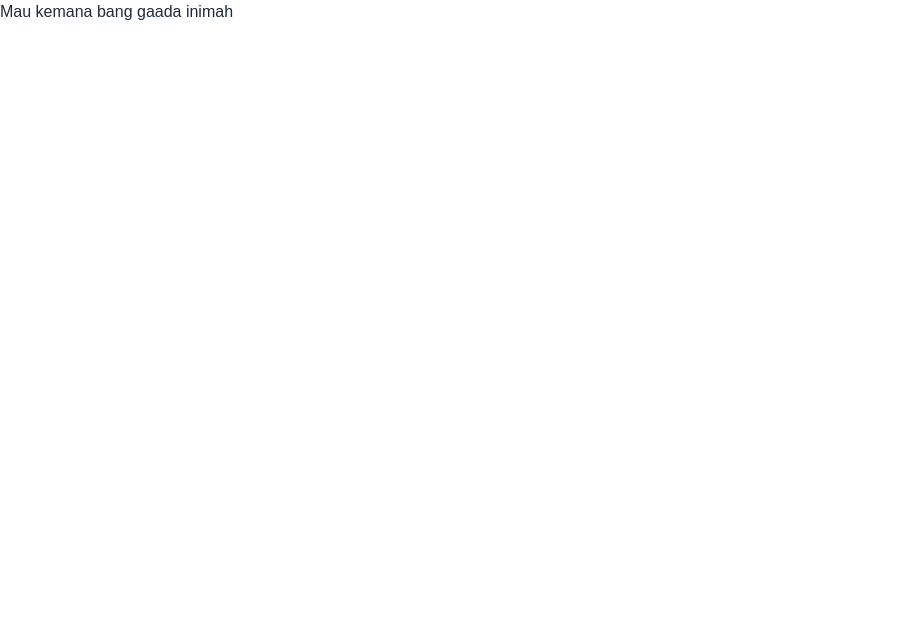
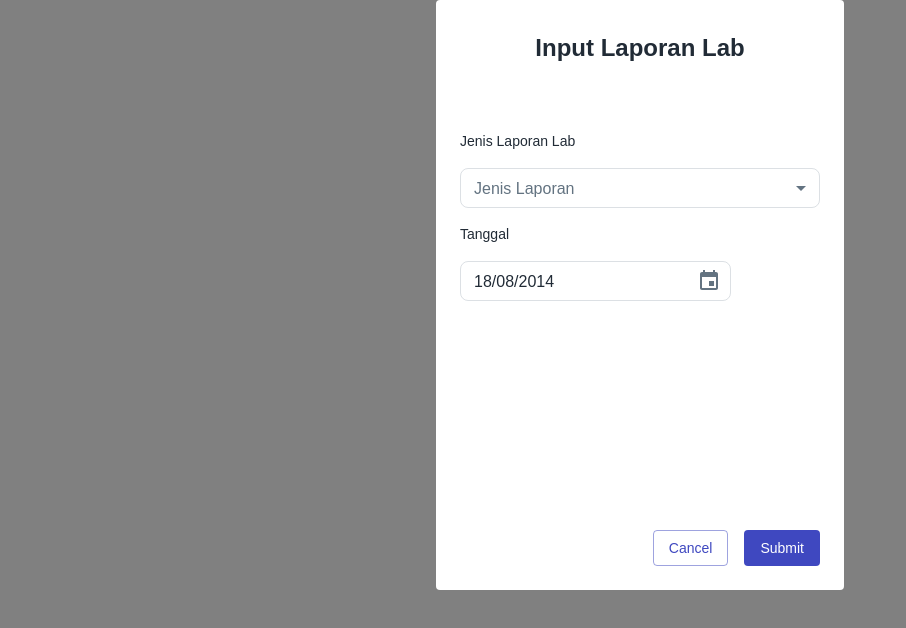
Before and after one commit to primawk/pms, a React (Create React App) app: page /pilih-laporan in a window 1280 px wide. Before the commit this address led to /404. Shown: the top 628 px of the page, without its empty margins (0-906 px from the left). Built offline with nearby package versions, Linux system fonts and the light colour scheme.

Commit message:
modal pilih laporan

```diff
--- /dev/null
+++ b/src/components/Modal/LaporanLab/PilihLaporan.jsx
@@ -0,0 +1,110 @@
+import React, { useState } from 'react';
+import { Grid, Button, Box } from '@mui/material';
+import InputLabel from '@mui/material/InputLabel';
+import MenuItem from '@mui/material/MenuItem';
+import FormControl from '@mui/material/FormControl';
+import Select from '@mui/material/Select';
+import TextField from '@mui/material/TextField';
+import { LocalizationProvider } from '@mui/x-date-pickers/LocalizationProvider';
+import { AdapterDateFns } from '@mui/x-date-pickers/AdapterDateFns';
+import { DesktopDatePicker } from '@mui/x-date-pickers/DesktopDatePicker';
+import { blue } from '@mui/material/colors';
+
+const PilihLaporan = () => {
+  const [value, setValue] = useState(new Date('2014-08-18T21:11:54'));
+
+  const handleChange = (newValue) => {
+    setValue(newValue);
+  };
+  return (
+    <div
+      style={{
+        backgroundColor: 'gray',
+        width: '100%',
+        height: '100%',
+        overflow: 'auto', // it makes this container follow the height of its content
+        position: 'relative'
+      }}
+    >
+      <Grid
+        container
+        sx={{
+          width: '25.5rem',
+          height: '36.875rem',
+          backgroundColor: 'white',
+          borderRadius: '4px',
+          margin: 'auto'
+        }}
+      >
+        <Grid
+          container
+          sx={{
+            display: 'flex',
+            flexDirection: 'column',
+            alignItems: 'flex-start'
+          }}
+        >
+          <Grid item sx={{ margin: '1.875rem auto 4.063rem auto' }}>
+            <h2>Input Laporan Lab</h2>
+          </Grid>
+          <Grid item sx={{ margin: '0 auto 1rem 1.5rem' }}>
+            <Box sx={{ fontSize: '0.875rem' }}>Jenis Laporan Lab</Box>
+          </Grid>
+          <Grid item sx={{ width: '22.5rem', margin: '0 auto 1rem 1.5rem' }}>
+            <FormControl fullWidth size="small">
+              <InputLabel id="demo-simple-select-label">Jenis Laporan</InputLabel>
+              <Select
+                labelId="demo-simple-select-label"
+                label="Jenis Laporan"
+                id="demo-simple-select"
+              >
+                <MenuItem value={10}>Laporan Internal</MenuItem>
+                <MenuItem value={20}>Laporan Eksternal</MenuItem>
+              </Select>
+            </FormControl>
+          </Grid>
+          <Grid item sx={{ margin: '0 auto 1rem 1.5rem' }}>
+            <Box sx={{ fontSize: '0.875rem' }}>Tanggal</Box>
+          </Grid>
+          <Grid item sx={{ width: '22.5rem', margin: '0 auto 1rem 1.5rem' }}>
+            <LocalizationProvider dateAdapter={AdapterDateFns} fullWidth>
+              <DesktopDatePicker
+                inputFormat="dd/MM/yyyy"
+                value={value}
+                onChange={handleChange}
+                fullWidth
+                renderInput={(params) => <TextField {...params} size="small" />}
+              />
+            </LocalizationProvider>
+          </Grid>
+          <Grid
+            container
+            sx={{
+              display: 'flex',
+              flexDirection: 'row',
+              justifyContent: 'flex-end',
+              alignItems: 'center',
+              margin: 'auto 0 1.5rem 0'
+            }}
+          >
+            <Grid item sx={{ marginRight: '1rem' }}>
+              <Button variant="outlined" sx={{ fontWeight: '400' }}>
+                Cancel
+              </Button>
+            </Grid>
+            <Grid item>
+              <Button
+                variant="contained"
+                sx={{ boxShadow: '0', fontWeight: '400', marginRight: '1.5rem' }}
+              >
+                Submit
+              </Button>
+            </Grid>
+          </Grid>
+        </Grid>
+      </Grid>
+    </div>
+  );
+};
+
+export default PilihLaporan;
--- a/src/pages/LaporanLab/index.js
+++ b/src/pages/LaporanLab/index.js
@@ -140,8 +140,11 @@ export default function LaporanLab() {
           >
             <FormControl fullWidth>
               <InputLabel id="demo-simple-select-label">Jenis Laporan</InputLabel>
-
-              <Select labelId="demo-simple-select-label" id="demo-simple-select">
+              <Select
+                labelId="demo-simple-select-label"
+                label="Jenis Laporan"
+                id="demo-simple-select"
+              >
                 <MenuItem value={10}>Ten</MenuItem>
                 <MenuItem value={20}>Twenty</MenuItem>
                 <MenuItem value={30}>Thirty</MenuItem>
@@ -156,7 +159,11 @@ export default function LaporanLab() {
             <FormControl fullWidth>
               <InputLabel id="demo-simple-select-label">Filter Tanggal | Hari ini </InputLabel>
 
-              <Select labelId="demo-simple-select-label" id="demo-simple-select">
+              <Select
+                labelId="demo-simple-select-label"
+                label="Filter Tanggal | Hari ini"
+                id="demo-simple-select"
+              >
                 <MenuItem value={10}>Ten</MenuItem>
                 <MenuItem value={20}>Twenty</MenuItem>
                 <MenuItem value={30}>Thirty</MenuItem>
@@ -296,7 +303,7 @@ export default function LaporanLab() {
               }}
             >
               <Box>
-                <img src="/img/eksternal.png"></img>
+                <img src="/img/eksternal.png" alt=""></img>
               </Box>
               <Grid item>
                 <Box>
--- a/src/routes.js
+++ b/src/routes.js
@@ -20,6 +20,7 @@ import HistoryEdit from 'pages/LaporanLab/HistoryEdit';
 import MiningActivity from 'pages/MiningActivity';
 import HasilPencarian from 'pages/LaporanLab/HasilPencarian';
 import HasilKosong from 'pages/LaporanLab/HasilKosong';
+import PilihLaporan from './components/Modal/LaporanLab/PilihLaporan';
 
 export default function Routes() {
   return useRoutes([
@@ -103,6 +104,10 @@ export default function Routes() {
       path: 'history-edit',
       element: <HistoryEdit />
     },
+    {
+      path: 'pilih-laporan',
+      element: <PilihLaporan />
+    },
 
     {
       path: '/auth',
```
